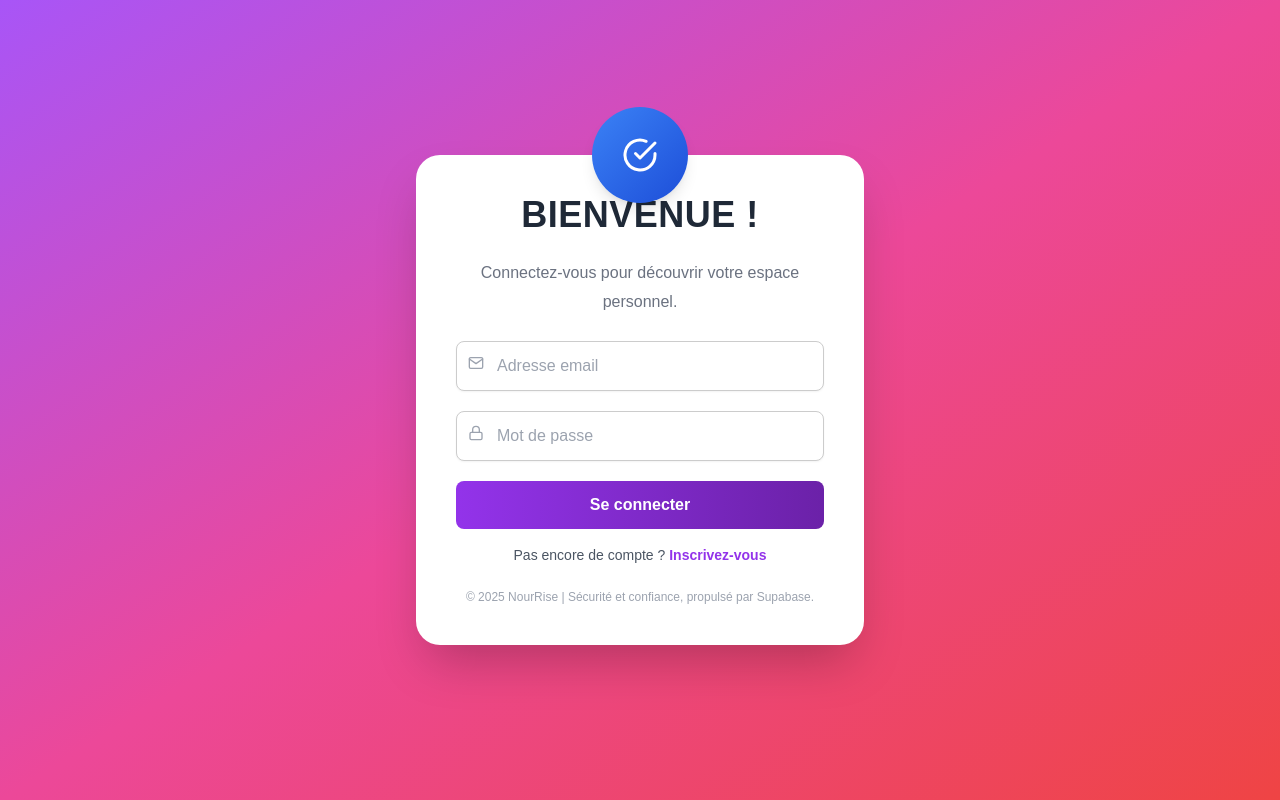
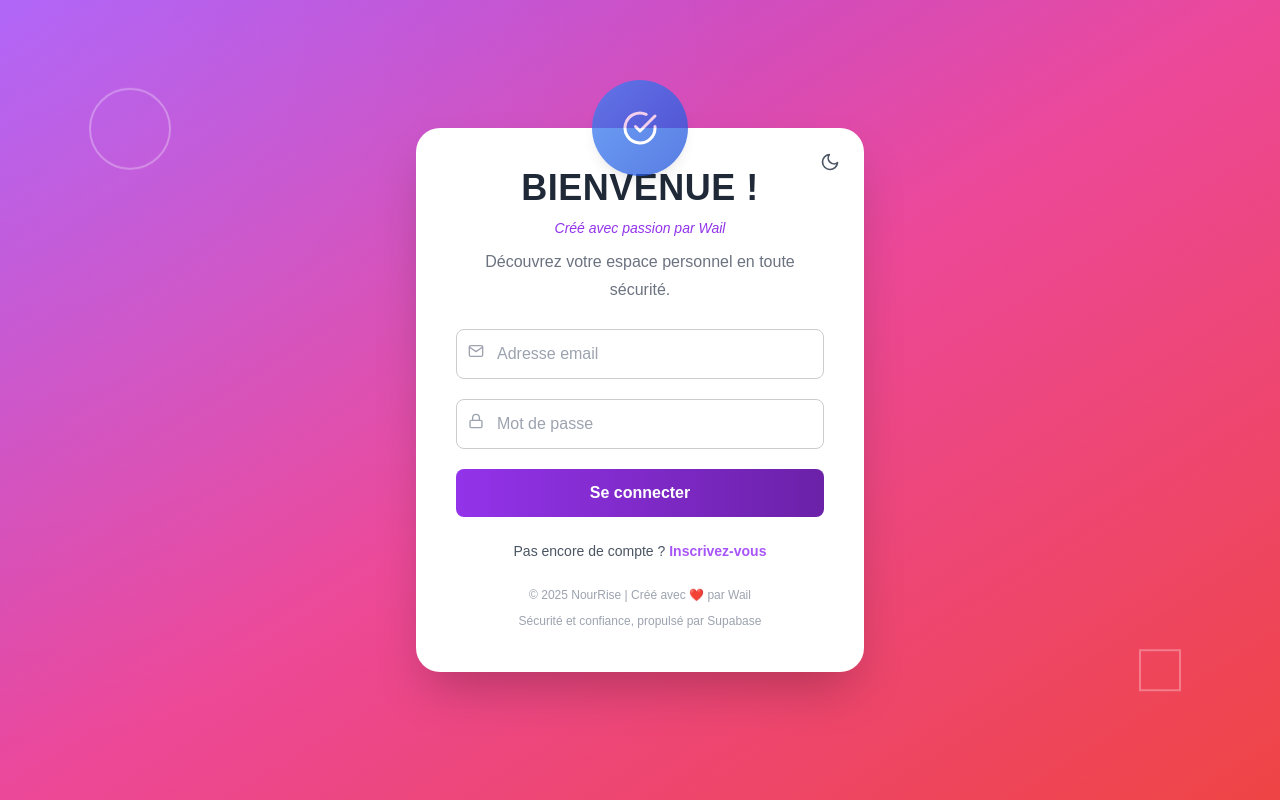
Before and after one commit to waiyarti/NourRise, a Next.js app: page /connexion in a window 1280 px wide. Built offline with nearby package versions, Linux system fonts and the light colour scheme.

Commit message:
Update connexion.js

```diff
--- a/pages/connexion.js
+++ b/pages/connexion.js
@@ -1,7 +1,8 @@
-import { useState } from "react";
+import { useState, useEffect } from "react";
 import { useRouter } from "next/router";
 import { supabase } from "../supabaseClient";
-import { FiMail, FiLock, FiLoader, FiCheckCircle } from "react-icons/fi";
+import { FiMail, FiLock, FiLoader, FiCheckCircle, FiMoon, FiSun } from "react-icons/fi";
+import Head from "next/head";
 
 export default function Connexion() {
   const [email, setEmail] = useState("");
@@ -9,7 +10,22 @@ export default function Connexion() {
   const [message, setMessage] = useState("");
   const [chargement, setChargement] = useState(false);
   const [mode, setMode] = useState("connexion");
+  const [theme, setTheme] = useState("light");
   const router = useRouter();
+
+  // Animation de fond
+  const [mousePosition, setMousePosition] = useState({ x: 0, y: 0 });
+
+  useEffect(() => {
+    const handleMouseMove = (e) => {
+      setMousePosition({
+        x: e.clientX / window.innerWidth,
+        y: e.clientY / window.innerHeight,
+      });
+    };
+    window.addEventListener("mousemove", handleMouseMove);
+    return () => window.removeEventListener("mousemove", handleMouseMove);
+  }, []);
 
   const validerEmail = (email) =>
     /^[a-zA-Z0-9._%+-]+@[a-zA-Z0-9.-]+\.[a-zA-Z]{2,}$/.test(email);
@@ -55,93 +71,200 @@ export default function Connexion() {
   };
 
   return (
-    <div className="min-h-screen flex items-center justify-center bg-gradient-to-br from-purple-500 via-pink-500 to-red-500 px-4">
-      {/* Card Container */}
-      <div className="bg-white p-10 rounded-3xl shadow-2xl relative max-w-md w-full transform transition hover:scale-105">
-        {/* Branding Header */}
-        <div className="absolute -top-12 left-1/2 transform -translate-x-1/2 w-24 h-24 bg-gradient-to-br from-blue-500 to-blue-700 rounded-full flex items-center justify-center shadow-lg">
-          <FiCheckCircle className="text-white text-4xl" />
+    <>
+      <Head>
+        <title>{mode === "connexion" ? "Connexion" : "Inscription"} | NourRise</title>
+        <style jsx global>{`
+          @keyframes gradient {
+            0% { background-position: 0% 50%; }
+            50% { background-position: 100% 50%; }
+            100% { background-position: 0% 50%; }
+          }
+
+          @keyframes float {
+            0% { transform: translateY(0px); }
+            50% { transform: translateY(-20px); }
+            100% { transform: translateY(0px); }
+          }
+
+          .animate-float {
+            animation: float 6s ease-in-out infinite;
+          }
+
+          .bg-pattern {
+            background-image: radial-gradient(circle at ${mousePosition.x * 100}% ${
+              mousePosition.y * 100
+            }%, rgba(255,255,255,0.1) 0%, rgba(255,255,255,0) 50%);
+          }
+        `}</style>
+      </Head>
+
+      <div className={`min-h-screen flex items-center justify-center transition-colors duration-500 ${
+        theme === "light"
+          ? "bg-gradient-to-br from-purple-500 via-pink-500 to-red-500"
+          : "bg-gradient-to-br from-gray-900 via-purple-900 to-gray-900"
+      }`}>
+        {/* Motif d'arrière-plan dynamique */}
+        <div className="absolute inset-0 bg-pattern transition-opacity duration-500" />
+
+        {/* Illustrations flottantes */}
+        <div className="absolute inset-0 overflow-hidden pointer-events-none">
+          <div className="absolute top-20 left-20 animate-float opacity-30">
+            <svg width="100" height="100" viewBox="0 0 100 100" fill="none">
+              <circle cx="50" cy="50" r="40" stroke="white" strokeWidth="2"/>
+            </svg>
+          </div>
+          <div className="absolute bottom-20 right-20 animate-float opacity-30" style={{animationDelay: "-2s"}}>
+            <svg width="80" height="80" viewBox="0 0 80 80" fill="none">
+              <rect x="20" y="20" width="40" height="40" stroke="white" strokeWidth="2"/>
+            </svg>
+          </div>
         </div>
 
-        <h1 className="text-4xl font-extrabold text-center text-gray-800 mb-6">
+        {/* Card Container */}
+        <div className={`relative max-w-md w-full mx-4 transform transition-all duration-700 hover:scale-105 ${
+          theme === "light"
+            ? "bg-white"
+            : "bg-gray-800"
+        } p-10 rounded-3xl shadow-2xl`}>
+
+          {/* Thème Toggle */}
+          <button
+            onClick={() => setTheme(theme === "light" ? "dark" : "light")}
+            className="absolute top-4 right-4 p-2 rounded-full hover:bg-gray-100 dark:hover:bg-gray-700 transition-colors"
+          >
+            {theme === "light" ? (
+              <FiMoon className="w-5 h-5 text-gray-600" />
+            ) : (
+              <FiSun className="w-5 h-5 text-yellow-400" />
+            )}
+          </button>
+
+          {/* Logo animé */}
+          <div className="absolute -top-12 left-1/2 transform -translate-x-1/2 w-24 h-24 animate-pulse">
+            <div className={`w-full h-full rounded-full flex items-center justify-center shadow-lg ${
+              theme === "light"
+                ? "bg-gradient-to-br from-blue-500 to-blue-700"
+                : "bg-gradient-to-br from-purple-600 to-purple-800"
+            }`}>
+              <FiCheckCircle className="text-white text-4xl transform hover:rotate-180 transition-transform duration-500" />
+            </div>
+          </div>
+
+          {/* Titre et signature */}
+          <h1 className={`text-4xl font-extrabold text-center mb-2 ${
+            theme === "light" ? "text-gray-800" : "text-white"
+          }`}>
             {mode === "connexion" ? "Bienvenue !" : "Inscription"}
           </h1>
-        <p className="text-center text-gray-500 mb-6">
+
+          <div className="text-center mb-2">
+            <span className="text-sm italic text-purple-600 dark:text-purple-400 font-light">
+              Créé avec passion par Wail
+            </span>
+          </div>
+
+          <p className={`text-center mb-6 ${
+            theme === "light" ? "text-gray-500" : "text-gray-300"
+          }`}>
             {mode === "connexion"
-            ? "Connectez-vous pour découvrir votre espace personnel."
-            : "Créez un compte et commencez dès aujourd'hui !"}
+              ? "Découvrez votre espace personnel en toute sécurité."
+              : "Rejoignez notre communauté dès aujourd'hui !"}
           </p>
 
-        {/* Form */}
+          {/* Formulaire */}
           <form onSubmit={handleSubmit} className="space-y-5">
-          <div className="relative">
-            <FiMail className="absolute left-3 top-3.5 text-gray-400" />
+            <div className="relative group">
+              <FiMail className={`absolute left-3 top-3.5 group-hover:text-purple-500 transition-colors ${
+                theme === "light" ? "text-gray-400" : "text-gray-500"
+              }`} />
               <input
                 type="email"
                 placeholder="Adresse email"
                 value={email}
                 onChange={(e) => setEmail(e.target.value)}
                 required
-              className="w-full pl-10 pr-4 py-3 border rounded-lg shadow-sm focus:ring-2 focus:ring-blue-500 transition"
+                className={`w-full pl-10 pr-4 py-3 rounded-lg transition-all duration-300 ${
+                  theme === "light"
+                    ? "bg-white border focus:ring-2 focus:ring-purple-500 group-hover:border-purple-300"
+                    : "bg-gray-700 border-gray-600 text-white focus:ring-2 focus:ring-purple-500 group-hover:border-purple-500"
+                }`}
               />
             </div>
 
-          <div className="relative">
-            <FiLock className="absolute left-3 top-3.5 text-gray-400" />
+            <div className="relative group">
+              <FiLock className={`absolute left-3 top-3.5 group-hover:text-purple-500 transition-colors ${
+                theme === "light" ? "text-gray-400" : "text-gray-500"
+              }`} />
               <input
                 type="password"
                 placeholder="Mot de passe"
                 value={motdepasse}
                 onChange={(e) => setMotdepasse(e.target.value)}
                 required
-              className="w-full pl-10 pr-4 py-3 border rounded-lg shadow-sm focus:ring-2 focus:ring-blue-500 transition"
+                className={`w-full pl-10 pr-4 py-3 rounded-lg transition-all duration-300 ${
+                  theme === "light"
+                    ? "bg-white border focus:ring-2 focus:ring-purple-500 group-hover:border-purple-300"
+                    : "bg-gray-700 border-gray-600 text-white focus:ring-2 focus:ring-purple-500 group-hover:border-purple-500"
+                }`}
               />
             </div>
 
+            {/* Message avec animation */}
             {message && (
-            <p
-              className={`text-sm text-center ${
+              <p className={`text-sm text-center animate-bounce ${
                 message.startsWith("✅") ? "text-green-600" : "text-red-600"
-              }`}
-            >
+              }`}>
                 {message}
               </p>
             )}
 
+            {/* Bouton amélioré */}
             <button
               type="submit"
-            className="w-full bg-gradient-to-r from-purple-600 to-purple-800 text-white py-3 rounded-lg font-semibold hover:scale-105 transition transform disabled:opacity-60"
               disabled={chargement}
+              className={`w-full py-3 rounded-lg font-semibold transform transition-all duration-300
+                hover:scale-105 hover:shadow-lg disabled:opacity-60 relative overflow-hidden
+                ${theme === "light"
+                  ? "bg-gradient-to-r from-purple-600 to-purple-800 text-white"
+                  : "bg-gradient-to-r from-purple-500 to-purple-700 text-white"
+                }`}
             >
               {chargement ? (
                 <span className="flex items-center justify-center gap-2">
                   <FiLoader className="animate-spin" />
                   Chargement...
                 </span>
-            ) : mode === "connexion" ? "Se connecter" : "Créer un compte"}
+              ) : (
+                <span className="relative z-10">
+                  {mode === "connexion" ? "Se connecter" : "Créer un compte"}
+                </span>
+              )}
             </button>
           </form>
 
           {/* Toggle Mode */}
-        <p className="text-center mt-4 text-sm text-gray-600">
-          {mode === "connexion"
-            ? "Pas encore de compte ? "
-            : "Déjà inscrit ? "}
+          <p className={`text-center mt-6 text-sm ${
+            theme === "light" ? "text-gray-600" : "text-gray-300"
+          }`}>
+            {mode === "connexion" ? "Pas encore de compte ? " : "Déjà inscrit ? "}
             <span
-            className="text-purple-600 font-semibold hover:underline cursor-pointer"
-            onClick={() =>
-              setMode(mode === "connexion" ? "inscription" : "connexion")
-            }
+              className="text-purple-500 font-semibold hover:underline cursor-pointer transition-colors duration-300 hover:text-purple-700"
+              onClick={() => setMode(mode === "connexion" ? "inscription" : "connexion")}
             >
               {mode === "connexion" ? "Inscrivez-vous" : "Connectez-vous"}
             </span>
           </p>
 
-        {/* Footer */}
-        <p className="text-xs text-gray-400 mt-6 text-center">
-          © 2025 NourRise | Sécurité et confiance, propulsé par Supabase.
-        </p>
+          {/* Footer amélioré */}
+          <div className={`text-xs mt-6 text-center ${
+            theme === "light" ? "text-gray-400" : "text-gray-500"
+          }`}>
+            <p>© 2025 NourRise | Créé avec ❤️ par Wail</p>
+            <p className="mt-1">Sécurité et confiance, propulsé par Supabase</p>
           </div>
         </div>
+      </div>
+    </>
   );
 }
```
Lines whose indentation alone changed are shown as unchanged.
